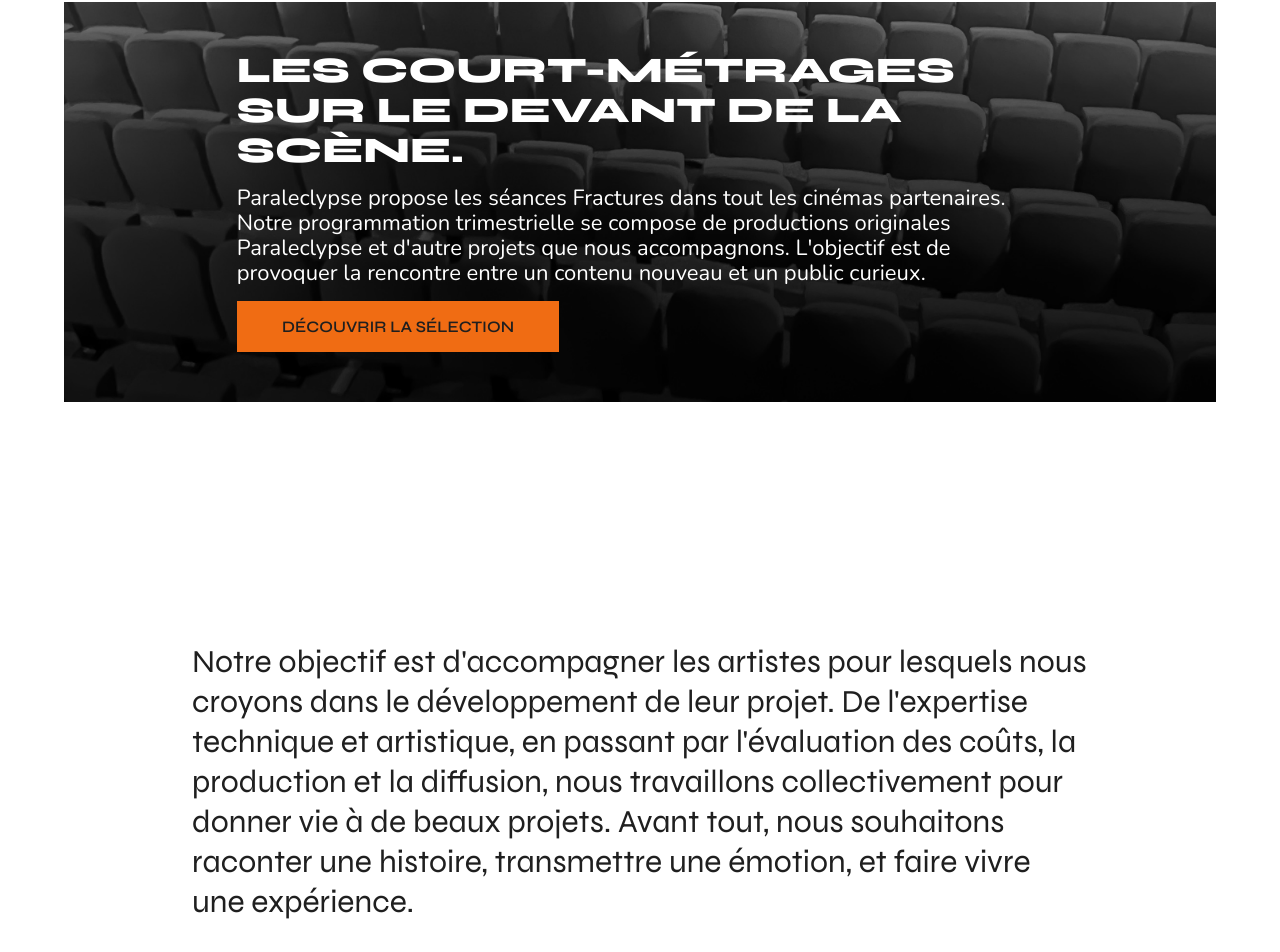
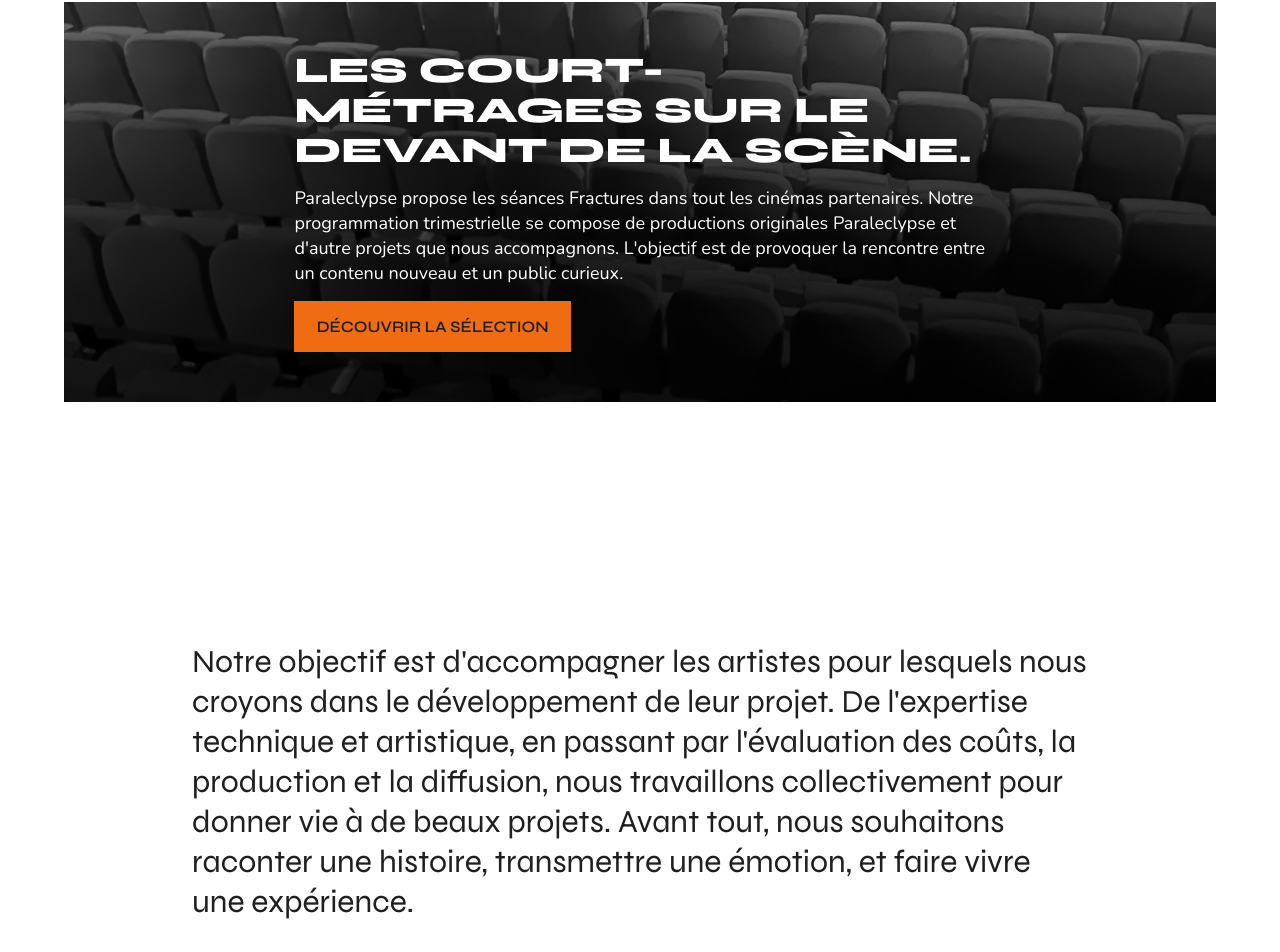
Before and after one commit to tom-mp4/paraleclypse, a Vue app: page / in a window 1280 px wide. Shown: the part 2186-3138 px from the top of the page. Built offline with nearby package versions, Linux system fonts and the light colour scheme.

Commit message:
Modified font size

```diff
--- a/src/components/Home/CinemaMap.vue
+++ b/src/components/Home/CinemaMap.vue
@@ -39,7 +39,7 @@
     display: flex;
     flex-direction: column;
 
-    width: 70%;
+    width: 60%;
     gap: 15px;
 
     color: white;
@@ -54,7 +54,7 @@
 
     p {
       line-height: 25px;
-      font-size: 22px;
+      font-size: 18px;
     }
 
     #cinemaMapButton {
```
